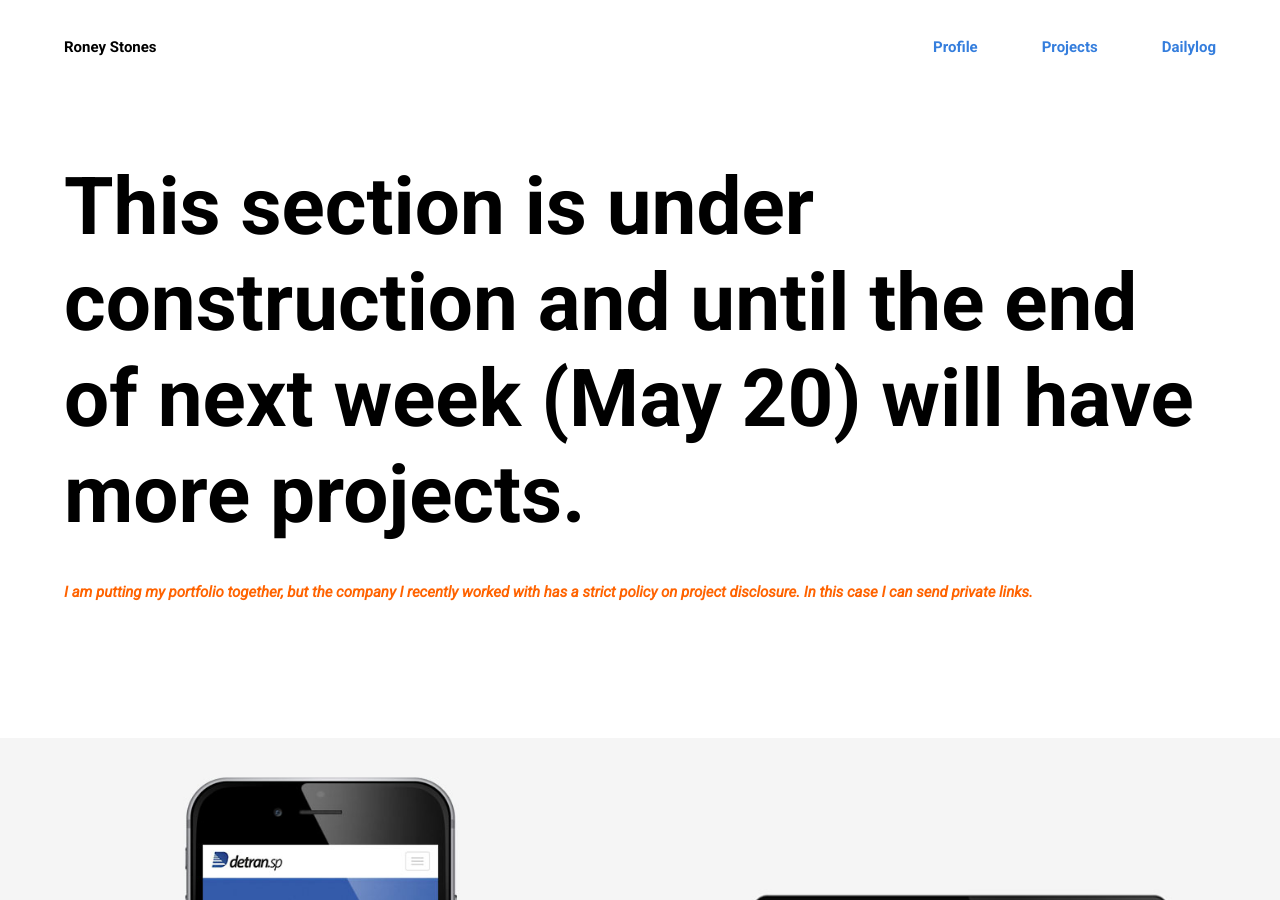
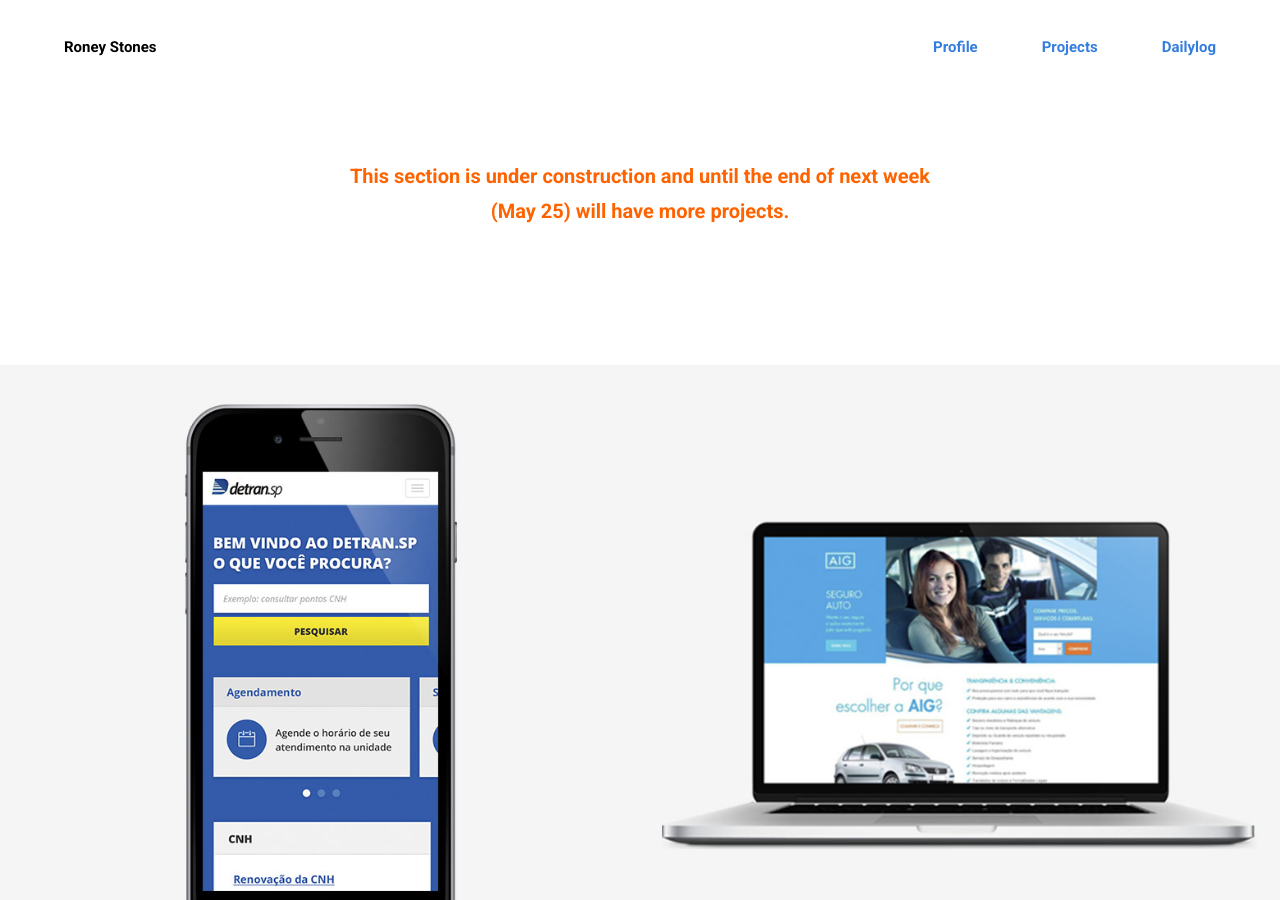
Before and after one commit to roneystones/roneystones, a Jekyll site: the page built from _pages/projects.html, in a window 1280 px wide and 900 px high. Built offline with Jekyll 4.4.1, drawn with Linux system fonts in a browser that asks for light colours.

Commit message:
altera notificação

```diff
--- a/_pages/projects.html
+++ b/_pages/projects.html
@@ -2,12 +2,11 @@
 layout: base
 permalink: /projects/
 title: Projects
-description: This section is under construction and until the end of next week (May 20) will have more projects.
+description: This section is under construction and until the end of next week (May 25) will have more projects.
 ---
 
-<header>
-	<h1>{{ page.description }}</h1>
-	<h3 style="font-size: .75em; font-style: italic; margin-top: 2rem; margin-bottom: 0;">I am putting my portfolio together, but the company I recently worked with has a strict policy on project disclosure. In this case I can send private links.</h3>
+<header class="container center">
+	<h3>{{ page.description }}</h3>
 </header>
 
 <section class="projects">
```
